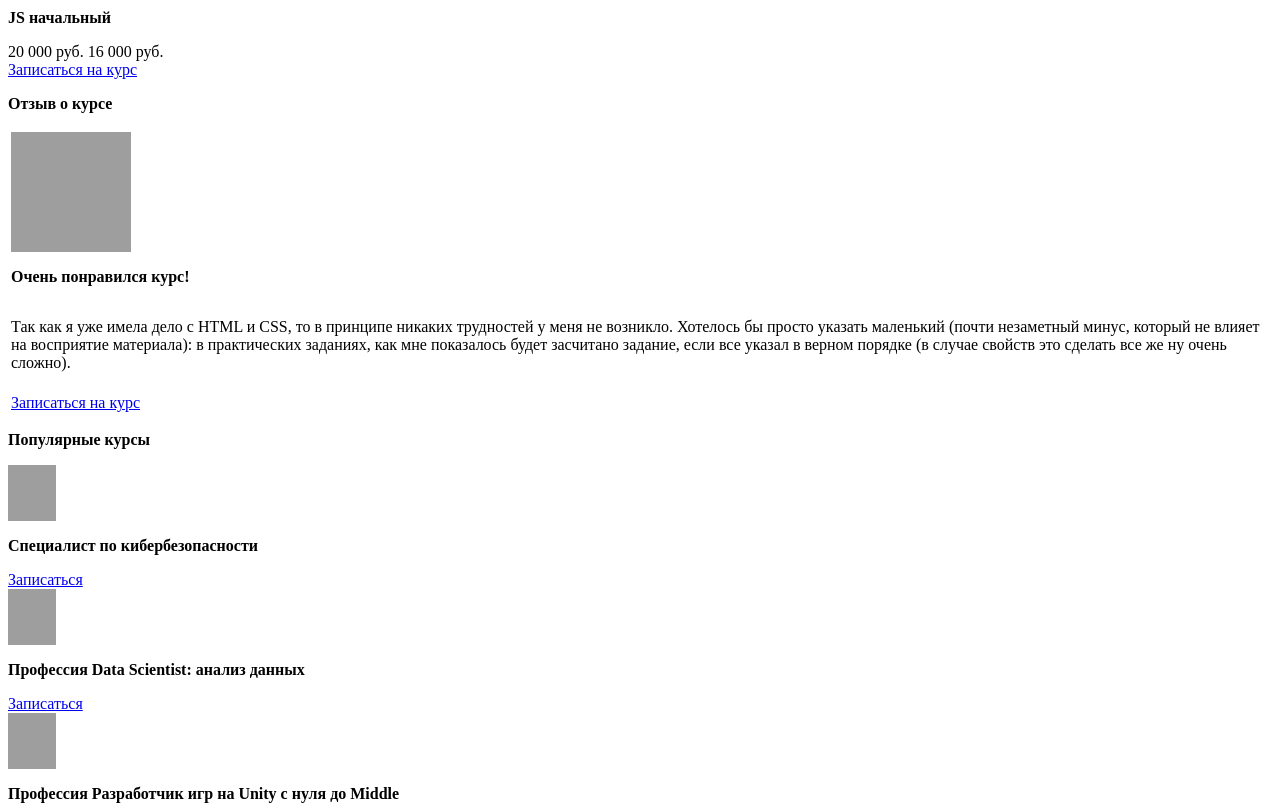
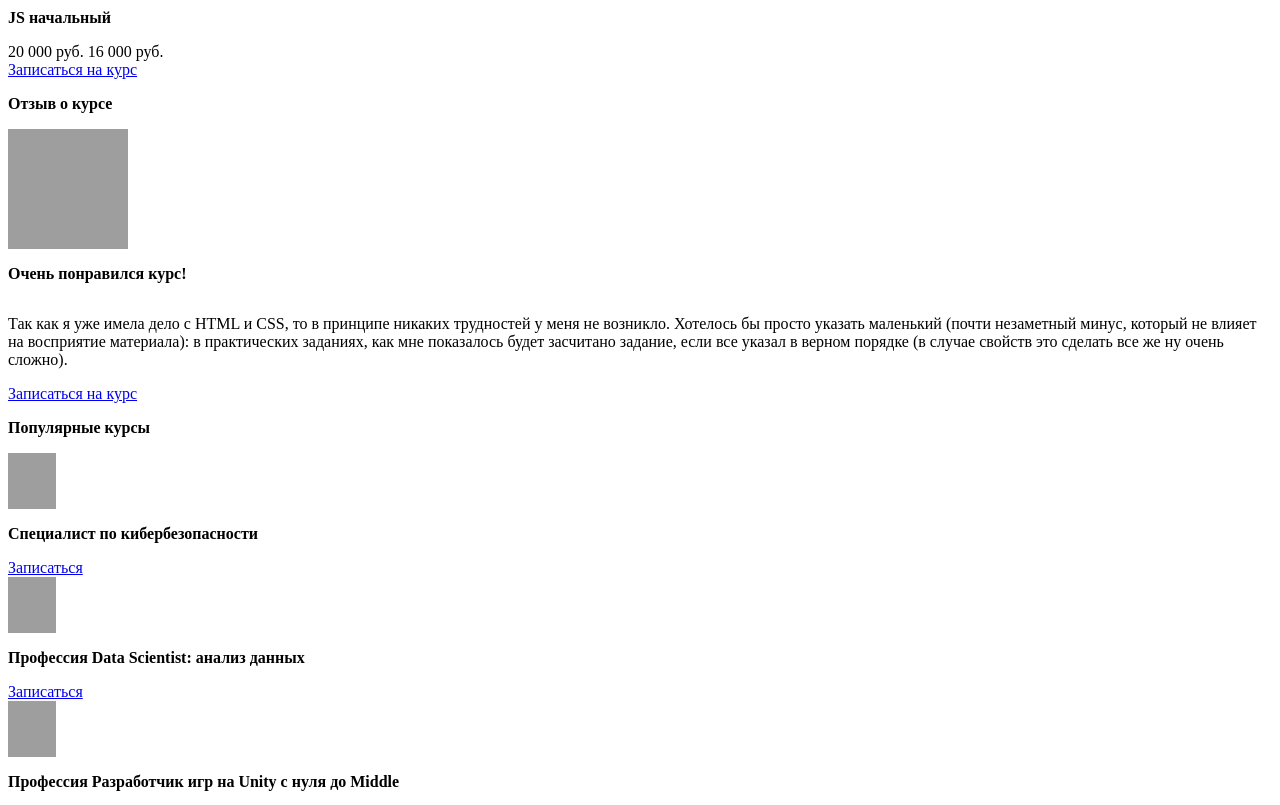
Before and after one commit to htmlacademy-email/1949357-play-html-1, a plain HTML site: page 3-promo/index.html in a window 1280 px wide. Shown: the part 1260-2065 px from the top of the page. Drawn offline with Linux system fonts and the light colour scheme; grey boxes are pictures that could not be loaded.

Commit message:
Правки в module1-task2

```diff
--- a/3-promo/index.html
+++ b/3-promo/index.html
@@ -248,7 +248,7 @@
               <tr>
                 <td>
 
-                  <table>
+                  <table width="100%" cellspacing="0" cellpadding="0" border="0">
                     <tr>
                       <td>
                         <table width="100%" cellspacing="0" cellpadding="0" border="0">
@@ -283,9 +283,9 @@
 
                 </td>
               </tr>
-              <tr width="100%" cellspacing="0" cellpadding="0" border="0">
+              <tr>
                 <td>
-                  <table>
+                  <table width="100%" cellspacing="0" cellpadding="0" border="0">
                     <tr>
                       <td>
                         <a href="#" target="_blank">Записаться на курс</a>
@@ -409,7 +409,7 @@
 
               <tr>
                 <td>
-                  <table>
+                  <table width="100%" cellspacing="0" cellpadding="0" border="0">
                     <tr>
                       <td>
                         <table width="100%" cellspacing="0" cellpadding="0" border="0">
```
